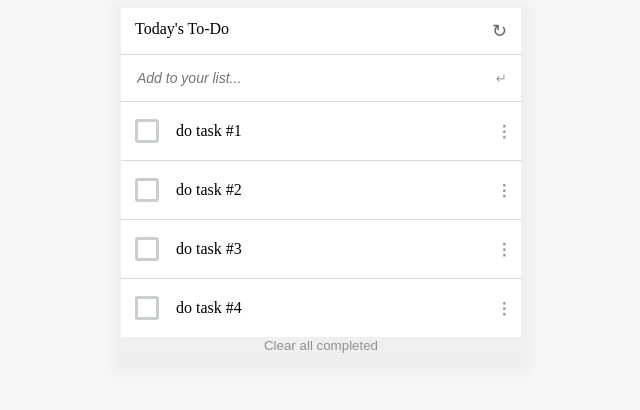
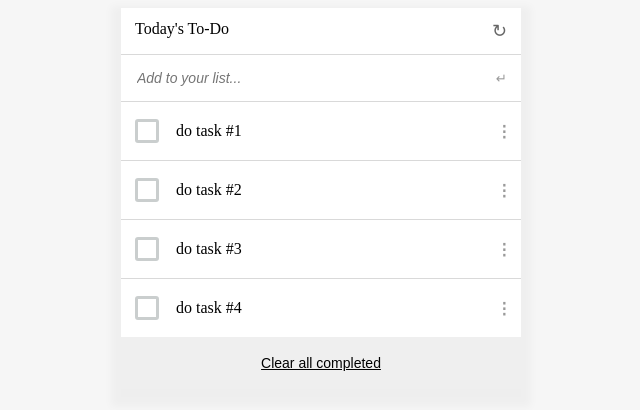
Before and after one commit to yghoor/to-do-list, a website built with webpack: page src/index.html in a window 1280 px wide. Both pictures are taken after a click on the button "Clear all completed". Shown: the whole page, without its empty margins (319-959 px from the left). Built offline with nearby package versions, Linux system fonts and the light colour scheme.

Commit message:
Style "clear-completed" button and its states

```diff
--- a/src/style.css
+++ b/src/style.css
@@ -103,3 +103,21 @@ button:hover {
 button:active {
   color: rgba(0 0 0 / 100%);
 }
+
+#clear-completed {
+  font-size: 14px;
+  padding: 18px 0;
+}
+
+#clear-completed:hover {
+  text-decoration: underline;
+}
+
+#clear-completed:active {
+  text-decoration: underline;
+}
+
+#clear-completed:focus {
+  color: rgba(0 0 0 / 100%);
+  text-decoration: underline;
+}
```
